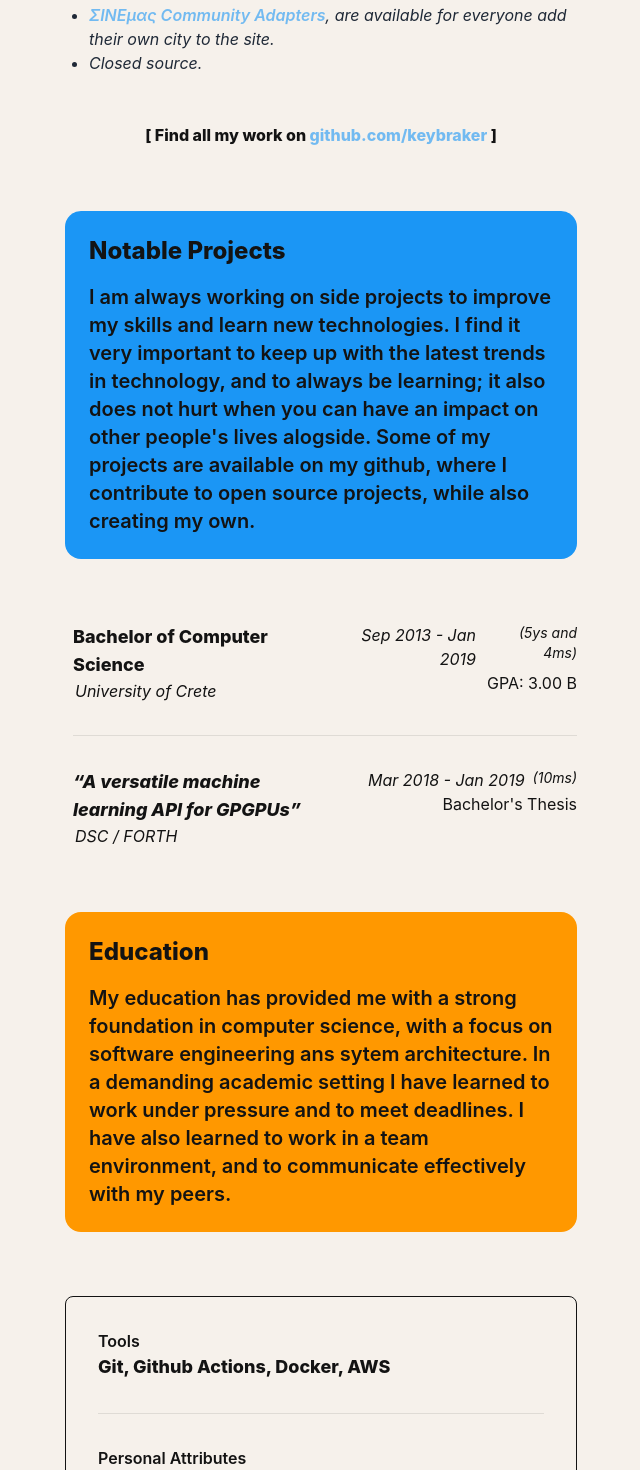
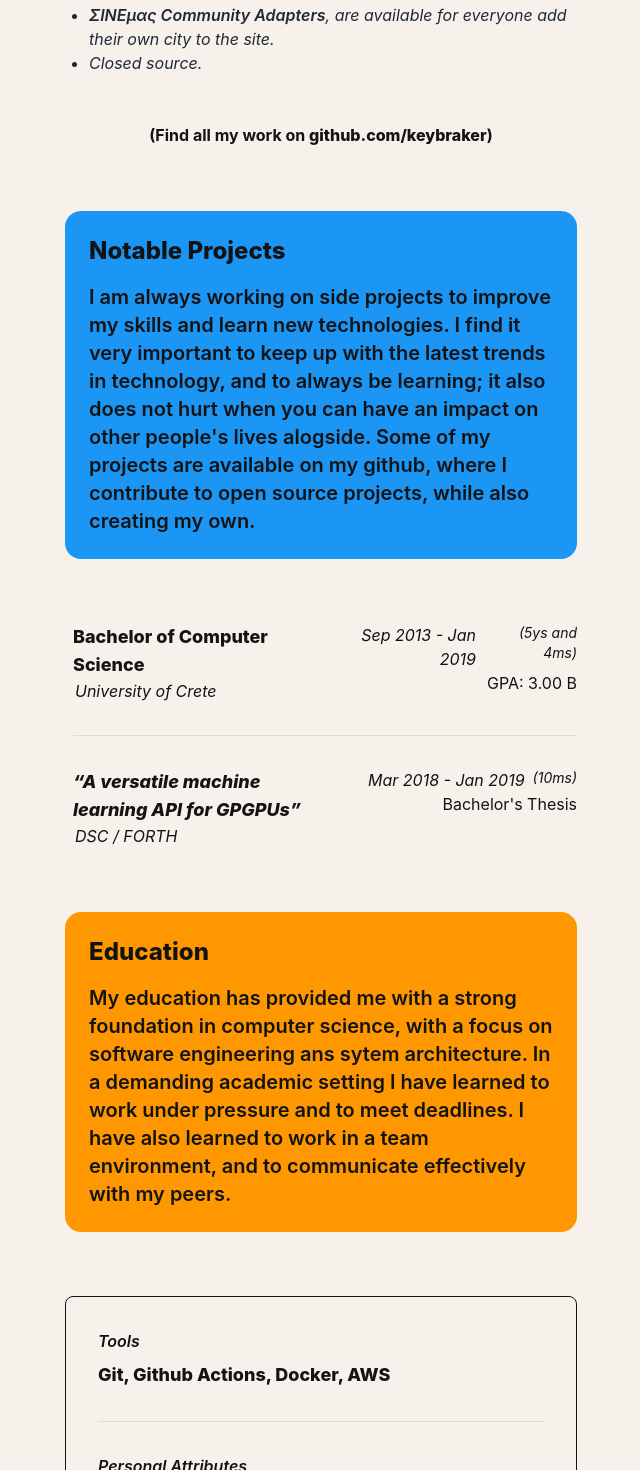
Before and after one commit to keybraker/keybraker.github.io, a Next.js app: page / in a window 1280 px wide. Shown: the part 4360-5830 px from the top of the page, without its empty margins (319-959 px from the left). Built offline with nearby package versions, Linux system fonts and the light colour scheme.

Commit message:
Refactor link styling for improved visibility and consistency across project descriptions and skill qualifications

```diff
--- a/src/abilities/projects.tsx
+++ b/src/abilities/projects.tsx
@@ -55,7 +55,7 @@ const projects: ShowcaseType[] = [
     info: "A fully functional Discord bot.",
     position: "(TypeScript, MongoDB, Mongoose)",
     description: [
-      `<a href="https://portal-bot.xyz/" rel="noopener noreferrer" target="_blank" class="text-verge-blue/60 hover:text-verge-blue hover:underline font-semibold">Documentation</a>`,
+      `<a href="https://portal-bot.xyz/" rel="noopener noreferrer" target="_blank" class="hover:underline font-semibold">Documentation</a>`,
       "Open source.",
     ],
   },
@@ -75,7 +75,7 @@ const projects: ShowcaseType[] = [
     info: "A focused cinema website where you can see all movies in Heraklion.",
     position: "(NextJS, Tailwind)",
     description: [
-      `<a href="https://github.com/sinemas/sinemas-info-adapters" rel="noopener noreferrer" target="_blank" class="text-verge-blue/60 hover:text-verge-blue hover:underline font-semibold">ΣΙΝΕμας Community Adapters</a>, are available for everyone add their own city to the site.`,
+      `<a href="https://github.com/sinemas/sinemas-info-adapters" rel="noopener noreferrer" target="_blank" class="hover:underline font-semibold">ΣΙΝΕμας Community Adapters</a>, are available for everyone add their own city to the site.`,
       "Closed source.",
     ],
   },
--- a/src/abilities/skills.tsx
+++ b/src/abilities/skills.tsx
@@ -17,9 +17,9 @@ const skills: SkillType[] = [
   {
     category: "Languages",
     qualifications: [
-      '<span class="bg-gradient-to-r from-blue-500 via-blue-300 to-slate-300 text-transparent bg-clip-text">Greek</span> <i class="text-md text-gray-600">native</i>',
-      '<span class="bg-gradient-to-r from-gray-800 via-red-700 to-yellow-500 text-transparent bg-clip-text">German</span> <i class="text-md text-gray-600">mother tongue</i>',
-      '<span class="bg-gradient-to-r from-red-700 via-slate-300 to-blue-500 text-transparent bg-clip-text">English</span> <i class="text-md text-gray-600">fluent</i>',
+      '<span class="bg-gradient-to-r from-blue-500 via-blue-300 to-slate-300 text-transparent bg-clip-text" style="-webkit-text-stroke: 0.75px #000000;">Greek</span> <i class="text-md text-gray-600">native</i>',
+      '<span class="bg-gradient-to-r from-gray-800 via-red-700 to-yellow-500 text-transparent bg-clip-text" style="-webkit-text-stroke: 0.75px #000000;">German</span> <i class="text-md text-gray-600">mother tongue</i>',
+      '<span class="bg-gradient-to-r from-red-700 via-slate-300 to-blue-500 text-transparent bg-clip-text" style="-webkit-text-stroke: 0.75px #000000;">English</span> <i class="text-md text-gray-600">fluent</i>',
     ],
   },
 ];
--- a/src/components/skillListings.tsx
+++ b/src/components/skillListings.tsx
@@ -6,7 +6,8 @@ function SkillListing({ skill, last }: { skill: SkillType; last: boolean }) {
       <div className="flex flex-col text-start align-top text-tsiakkas-dark dark:text-tsiakkas-light">
         <div className="flex flex-row justify-between text-start align-top">
           <div
-            className="content font-semibold"
+            className="
+              content font-semibold italic mb-2"
             dangerouslySetInnerHTML={{ __html: skill.category }}
           ></div>
           {skill?.technologies ? (
--- a/src/pages/index.tsx
+++ b/src/pages/index.tsx
@@ -141,18 +141,18 @@ export default function Home() {
               <div className="flex w-full flex-col items-center gap-16 eq:flex-row eq:items-start eq:gap-0">
                 <div className="eq:mr-100 mx-auto flex w-full flex-1 flex-col">
                   <ProjectsPage />
-                  <p className="text-center mt-12 text-md font-extrabold">
-                    [ Find all my work on{" "}
+                  <p className="text-center mt-12 text-md font-bold">
+                    (Find all my work on{" "}
                     <a
                       role="link"
                       aria-label="keybraker's GitHub page"
                       href="https://github.com/keybraker"
                       target="_blank"
                       rel="noopener noreferrer"
-                      className="text-verge-blue/60 hover:text-verge-blue hover:underline"
+                      className="hover:underline font-extrabold"
                     >
                       github.com/keybraker
-                    </a> ]
+                    </a>)
                   </p>
                 </div>
                 <div className="z-0 block w-full eq:flex eq:flex-1 eq:flex-col eq:self-stretch">
```
